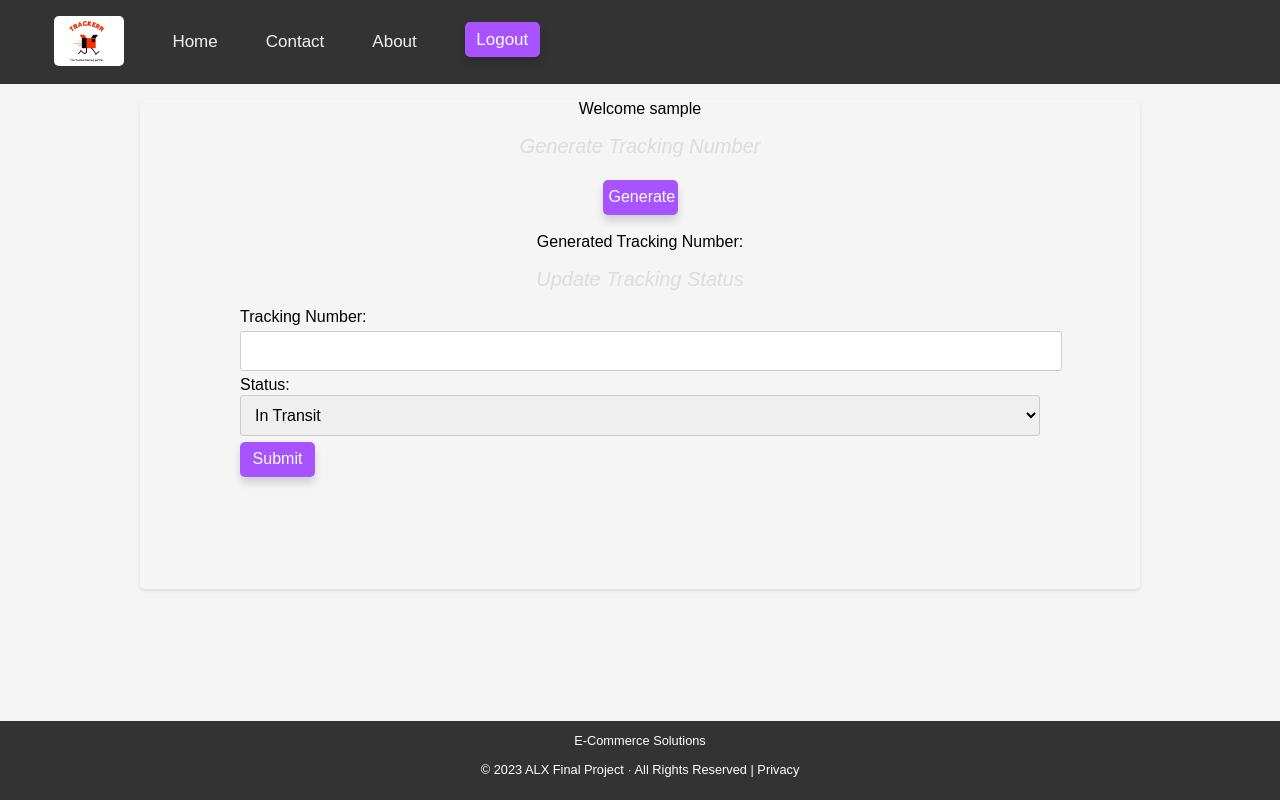
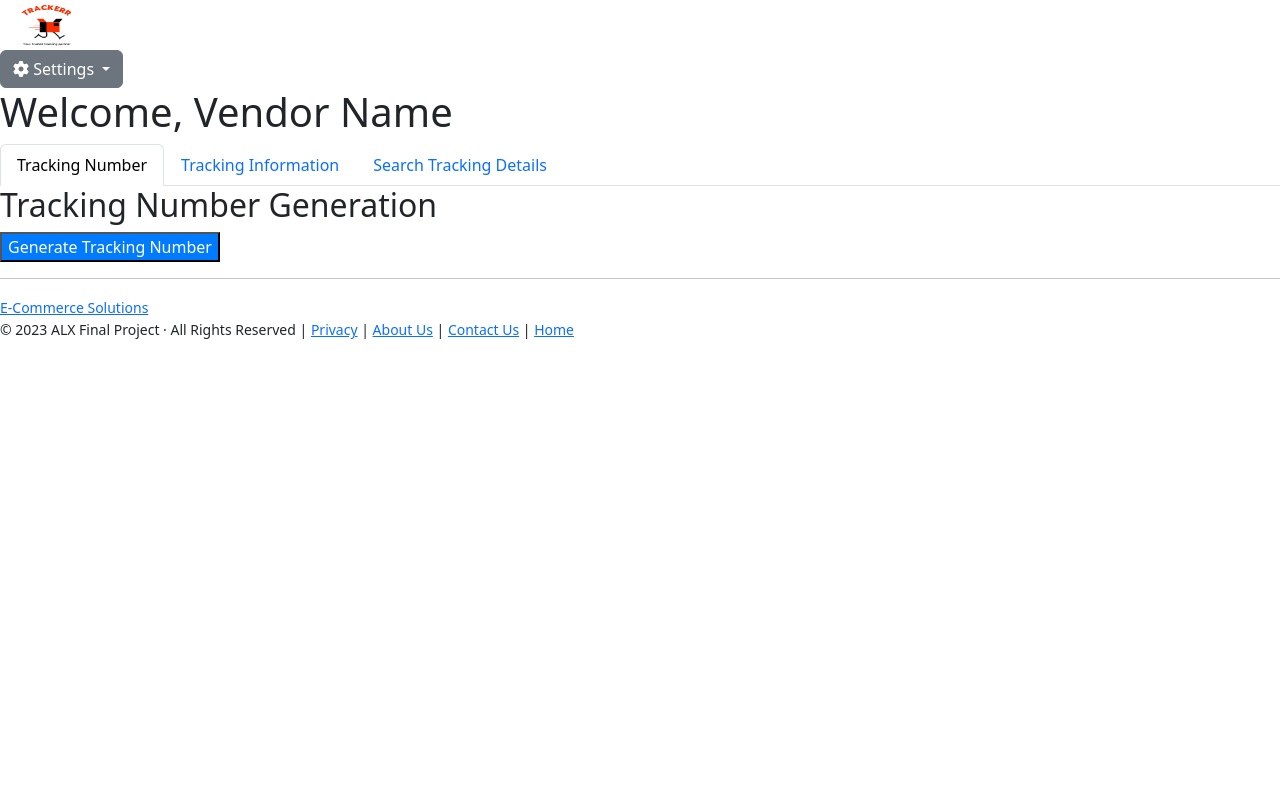
Before and after one commit to iamukn/Trackerr, a Flask app: page /dashboard in a window 1280 px wide. Run offline with Flask 3, Linux system fonts and the light colour scheme; the visitor is signed in with stand-in values (Sample User, id 1).

Commit message:
some changes

```diff
--- a/template/pages/vendorPage.html
+++ b/template/pages/vendorPage.html
@@ -1,172 +1,183 @@
 <!DOCTYPE html>
 <html lang="en">
+
 <head>
-    <meta charset="UTF-8" />
-    <meta name="viewport" content="width=device-width, initial-scale=1.0" />
-
-    <meta http-equiv="X-UA-Compatible" content="IE=edge" />
-    <meta
-      name="description"
-      content="Trackerr is a parcel tracking system that help vendor to generate a tracking number and track thier parcels"
-    />
-    <meta
-      name="keywords"
-      content="track, tracking number, vendor, parcel, customer"
-    />
-    <link
-      href="https://fonts.googleapis.com/css?family=Open+Sans:400,700|Raleway:700&display=swap"
-      rel="stylesheet"
-    />
-    <link rel="preconnect" href="https://fonts.googleapis.com" />
-    <link rel="preconnect" href="https://fonts.gstatic.com" crossorigin />
-
-    <title>Trackerr</title>
-    <link rel="stylesheet" href="../static/styles/vendorPage.css" />
-    <link rel="stylesheet" href="../static/styles/normalize.css" />
-    <link rel="stylesheet" href="../static/styles/commonStyle.css" />
+    <meta charset="UTF-8">
+    <meta name="viewport" content="width=device-width, initial-scale=1.0">
+    <link rel="stylesheet" href="/static/styles/vendorPage.css">
+    <link rel="stylesheet" href="https://cdnjs.cloudflare.com/ajax/libs/font-awesome/6.4.2/css/all.min.css" integrity="sha512-z3gLpd7yknf1YoNbCzqRKc4qyor8gaKU1qmn+CShxbuBusANI9QpRohGBreCFkKxLhei6S9CQXFEbbKuqLg0DA==" crossorigin="anonymous" referrerpolicy="no-referrer">
+    <link rel="preconnect" href="https://fonts.googleapis.com">
+    <link rel="preconnect" href="https://fonts.gstatic.com" crossorigin>
+    <link href="https://fonts.googleapis.com/css2?family=Montserrat&display=swap" rel="stylesheet">
+    <link href="https://cdn.jsdelivr.net/npm/bootstrap@5.3.1/dist/css/bootstrap.min.css" rel="stylesheet">
+    <script src="https://cdn.jsdelivr.net/npm/bootstrap@5.3.1/dist/js/bootstrap.bundle.min.js"></script>
+    <link rel="stylesheet" href="https://cdnjs.cloudflare.com/ajax/libs/font-awesome/6.0.0-beta3/css/all.min.css">
     <style>
-      @import url("https://fonts.googleapis.com/css2?family=Roboto:wght@300;400;500;700&display=swap");
+        body {
+            background-color: white;
+        }
     </style>
 </head>
-  <body>
-    <nav>
+<header>
+    <section>
         <div class="div-container">
-        <div class="topnav" id="myTopnav">
-          <div class="nav-items">
-            <div>
-              <a href="#logo" class="active"
-                ><img
-                  width="70px"
-                  height="50px"
-                  src="../static/login-02/assets/trackerr-logo.jpg"
-                  alt="Logo"
-                  class="logo"
-              /></a>
-              <a href="./landingPage.html" class="link">Home</a>
-              <a href="./contact.html" class="link">Contact</a>
-              <a href="./about.html" class="link">About</a>
-
-              <a href={{url_for('logout')}}><button>Logout</button></a>
+        <nav class="nav-bar">
+            <div class="logo">
+                <img src="/static/image/Trakerr.jpeg" alt="Company Logo" width="100" height="50" class="logo" title="Our Company Logo">
             </div>
 
-            <a href="javascript:void(0);" class="icon" onclick="myFunction()">
-              <i class="fa fa-bars"
-                ><img
-                  src="../static/assets/icons8-hamburger-button-50 (1).png"
-                  alt="Menu"
-                  style="background-color: white"
-                  class="menu"
-                  width="45px"
-                  height="50px"
-              /></i>
-            </a>
+            <div class="dropdown">
+                <button class="btn btn-secondary dropdown-toggle" type="button" id="settingsDropdown" data-bs-toggle="dropdown" aria-expanded="false">
+                    <i class="fas fa-cog"></i> Settings
+                </button>
+                <ul class="dropdown-menu" aria-labelledby="settingsDropdown">
+                    <li><a class="dropdown-item" href="#">Change Password</a></li>
+                    <li><a class="dropdown-item" href="#">Change Phone Number</a></li>
+                    <li><a class="dropdown-item" href="#">Update Address</a></li>
+                    <li><a class="dropdown-item" href="landingPage.html">Log Out</a></li>
+                </ul>
+            </div>
+
+        </nav>
+    </section>
+</header>
+
+<body>
+    <div class="profile-section">
+        <!-- Display vendor profile information here -->
+        <h1>Welcome, Vendor Name</h1>
+        <!-- Display vendor profile details (e.g., name, email, etc.) -->
+    </div>
+    <section class="tabs centered-tabs">
+        <div>
+            <ul class="nav nav-tabs" id="myTab" role="tablist">
+                <li class="nav-item" role="presentation">
+                    <a class="nav-link active" id="home-tab" data-bs-toggle="tab" href="#home-tab-pane" role="tab" aria-controls="home-tab-pane" aria-selected="true">Tracking Number</a>
+                </li>
+                <li class="nav-item" role="presentation">
+                    <a class="nav-link" id="profile-tab" data-bs-toggle="tab" href="#profile-tab-pane" role="tab" aria-controls="profile-tab-pane" aria-selected="false">Tracking Information</a>
+                </li>
+                <li class="nav-item" role="presentation">
+                    <a class="nav-link" id="search-tracking-tab" data-bs-toggle="tab" href="#search-tracking-tab-pane" role="tab" aria-controls="search-tracking-tab-pane" aria-selected="false">Search Tracking Details</a>
+                </li>
+            </ul>
+
+            <div class="tab-content dashboard-container" id="dashboard-container">
+                <!-- "Tracking Number generation" Tab Content -->
+                <div class="tab-pane fade show active" id="home-tab-pane" role="tabpanel" aria-labelledby="home-tab">
+                    <div class="tracking-section">
+                        <h2 class="titleTracking">Tracking Number Generation</h2>
+                        <button class="generateTracking" id="generateTracking">Generate Tracking Number</button>
+                        <hr>
+                        <div id="trackingNumberDisplay"></div>
+                    </div>
+                </div>
+
+                <!-- "Tracking Information" Tab Content -->
+                <div class="tab-pane fade" id="profile-tab-pane" role="tabpanel" aria-labelledby="profile-tab">
+                    <div class="management-section">
+                        <h2>Tracking Information Management</h2>
+                        <form id="trackingForm">
+                            <input type="text" id="trackingNumber" placeholder="Tracking Number" required>
+
+                            <button type="submit">Register Tracking</button>
+                        </form>
+
+                        <br>
+                        <button id="updateStatus">Update Status</button>
+                        <select id="filterSelect">
+                        <option value="all">All</option>
+
+                        <option value="intransit">In Transit</option>
+                        <option value="delivered">Delivered</option>
+                        <option value="returned">Returned</option>
+                    </select>
+                    </div>
+                    <hr>
+                    <div id="trackingNumberRegistrationDisplay"></div>
+                </div>
+
+                <!-- "Search Tracking Number" Tab Content -->
+                <div class="tab-pane fade" id="search-tracking-tab-pane" role="tabpanel" aria-labelledby="search-tracking-tab">
+                    <div class="search-filter-section">
+                        <input type="text" id="searchInput" placeholder="Search by Tracking Number">
+                        <select id="filterSelect">
+                        <option value="all">All</option>
+                        <option value="Pending">Pending</option>
+                        <option value="intransit">In Transit</option>
+                        <option value="delivered">Delivered</option>
+                        <option value="returned">Returned</option>
+                    </select>
+                        <button id="searchFilterButton">Search/Filter</button>
+                        <hr>
+                        <ul id="resultList">
+                            <!-- Display search/filter results here -->
+                        </ul>
                     </div>
                 </div>
             </div>
-    </nav>
-
-    <main class="container">
-      <!-- Generate Tracking Number Section -->
-      <p id="userName">Welcome {{user}}</p>
-      <section class="section">
-        <h2>Generate Tracking Number</h2>
-        <button id="generateBtn">Generate</button>
-        <p>Generated Tracking Number: <span id="trackingNumber"></span></p>
     </section>
 
-      <!-- Update Tracking Status Section -->
-      <section class="section">
-        <h2>Update Tracking Status</h2>
-        <form id="updateStatusForm">
-          <label for="updateTrackingNumberInput">Tracking Number:</label>
-          <input type="text" id="updateTrackingNumberInput" required />
-          <label for="updatedStatusSelect">Status:</label>
-          <select id="updatedStatusSelect">
-            <option value="In Transit">In Transit</option>
-            <option value="Delivered">Delivered</option>
-            <option value="Returned">Returned</option>
-          </select>
-          <button type="submit">Submit</button>
-        </form>
-        <div class="feedback" id="updateFeedback"></div>
-      </section>
-    </main>
+
+    <script src="/static/scripts/vendorPage.js"></script>
     <footer>
         <small>
             <a href="E-commerce">E-Commerce Solutions</a>
-        <p>
-          © <span id="year"></span> ALX Final Project · All Rights Reserved |
-          <a href="privacy">Privacy</a>
+            <p>© 2023 ALX Final Project · All Rights Reserved | <a href="privacy">Privacy</a> | <a href="#">About Us</a> | <a  href="#">Contact Us</a> | <a  href="home.html">Home</a>
+
+
+
             </p>
         </small>
     </footer>
-    <script src="https://code.jquery.com/jquery-3.6.0.min.js"></script>
 
-    <script src="../static/scripts/vendorPage.js"></script>
       <script>
-      $(document).ready(function () {
-        let generatedTrackingNumber = "";
+        // Function to generate a random tracking code
 
-        // Generate Tracking Number Button (Random Data)
-        $("#generateBtn").click(function () {
-          // Simulate generating a random tracking number
-          generatedTrackingNumber = generateRandomTrackingNumber();
-          $("#trackingNumber").text(generatedTrackingNumber);
+document.addEventListener('DOMContentLoaded', function() {
+    const trackingForm = document.getElementById('trackingForm');
+    const trackingNumberInput = document.getElementById('trackingNumber');
+    const updateStatusButton = document.getElementById('updateStatus');
+    const filterSelect = document.getElementById('filterSelect');
+
+    trackingForm.addEventListener('submit', function(e) {
+        e.preventDefault();
+
+        const trackingNumber = trackingNumberInput.value;
+
+        if (isValidTrackingNumber(trackingNumber)) {
+            // Create a pop-up message for successful registration
+            alert('Item successfully registered');
+
+            // You can add logic here to save the tracking information
+            // Set the tracking status to "Pending" in your database, for example
+        } else {
+            // Create a pop-up message for an invalid tracking number
+            alert('Invalid tracking number');
+        }
     });
 
-        // Update Tracking Status Form Submission (Dummy Data)
-        $("#updateStatusForm").submit(function (event) {
-          event.preventDefault();
-
-          // Get input values
-          let updateTrackingNumber = $("#updateTrackingNumberInput").val();
-          let updatedStatus = $("#updatedStatusSelect").val();
-
-          // Check if the tracking number has been registered
-          if (updateTrackingNumber !== generatedTrackingNumber) {
-            $("#updateFeedback").text("Tracking number not registered.");
-            return;
+    updateStatusButton.addEventListener('click', function() {
+        const selectedOption = filterSelect.value;
+        if (selectedOption === 'all') {
+            // Create a pop-up message for selecting a status
+            alert('Please select a new status for the tracking number');
+        } else {
+            // Create a pop-up message for updating the status
+            alert(`Tracking Number updated to "${selectedOption}"`);
         }
-
-          // Simulate displaying feedback message
-          $("#updateFeedback").text(
-            `Updated Status for Tracking Number ${updateTrackingNumber}: ${updatedStatus}`
-          );
     });
 
-        // Function to generate a random tracking number
-        function generateRandomTrackingNumber() {
-          const chars = "ABCDEFGHIJKLMNOPQRSTUVWXYZ0123456789";
-          let trackingNumber = "";
-          for (let i = 0; i < 10; i++) {
-            trackingNumber += chars.charAt(
-              Math.floor(Math.random() * chars.length)
-            );
-          }
-          return trackingNumber;
+    function isValidTrackingNumber(trackingNumber) {
+        // Check if the tracking number has at least 8 characters and contains alphabets
+        const isValid = /^[A-Za-z0-9]{8,}$/.test(trackingNumber);
+        return isValid;
     }
 });
       </script>
-    <script>
-      function myFunction() {
-        var x = document.getElementById("myTopnav");
-        if (x.className === "topnav") {
-          x.className += " responsive";
-        } else {
-          x.className = "topnav";
-        }
-      }
-    </script>
-    <script>
-      document.getElementById("year").innerHTML = new Date().getFullYear();
-    </script>
+</body>
 
-    <script>
-      const login = document.getElementById("login");
-      login.addEventListener("click", function () {
-        // Redirect to the login page
-        window.location.href = "./login.html";
-      });
-    </script>
+</html>
 </body>
+
 </html>
```
Lines whose indentation alone changed are shown as unchanged.
